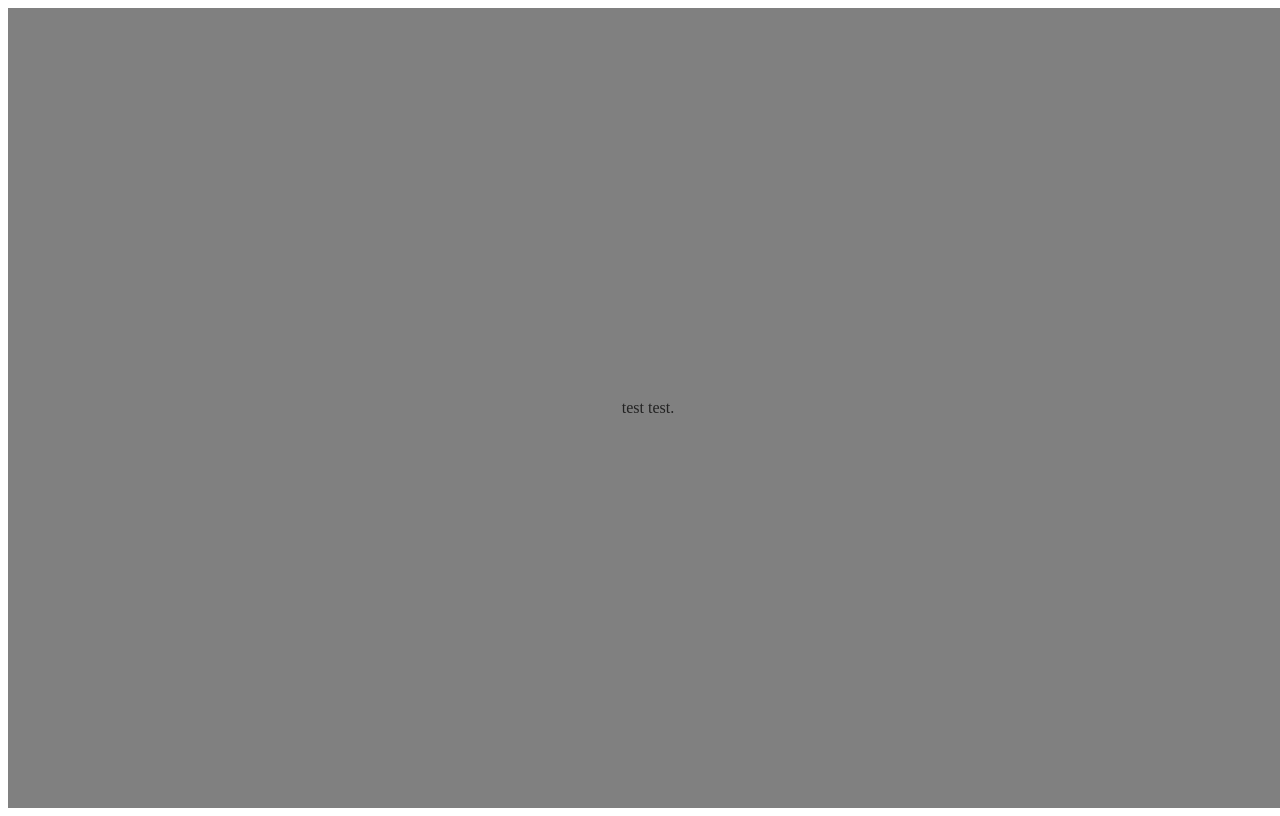
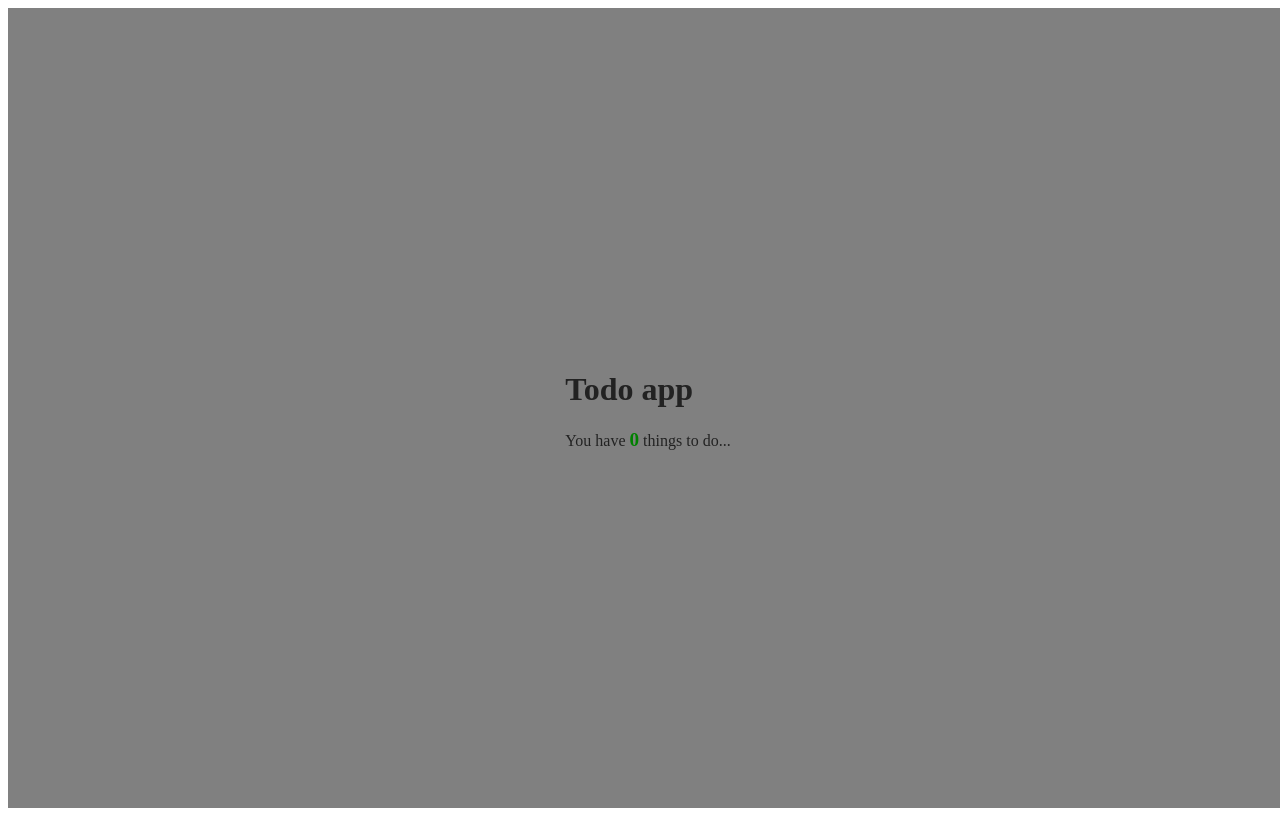
Before and after one commit to Siemik/webpack-to-do, a React app: page / in a window 1280 px wide. Built offline with nearby package versions, Linux system fonts and the light colour scheme.

Commit message:
Finished task

```diff
--- a/src/components/Title.js
+++ b/src/components/Title.js
@@ -6,7 +6,7 @@ const Title = props => {
     props.data.length == 0
       ? `${style.taskQuantity} ${style.zeroQuantity}`
       : style.taskQuantity;
-  const yet = props.data.length == 0 ? "yet..." : "It's time Todo something!";
+  const yet = props.data.length == 0 ? "" : "It's time Todo something!";
   return (
     <div>
       <h1>Todo app</h1>
--- a/src/containers/App.js
+++ b/src/containers/App.js
@@ -29,9 +29,9 @@ class App extends React.Component {
     //metoda remainder
     render() {
     return (
-            <div className={style.TodoApp}>
-                test test.
-            </div>
+      <div className={style.TodoApp}>
+        <Title data={this.state.data} />
+      </div>
           );
     }
 }
```
Also changed, not shown: build/index.boundle.js, src/components/Title.css (line endings or trailing spaces).
